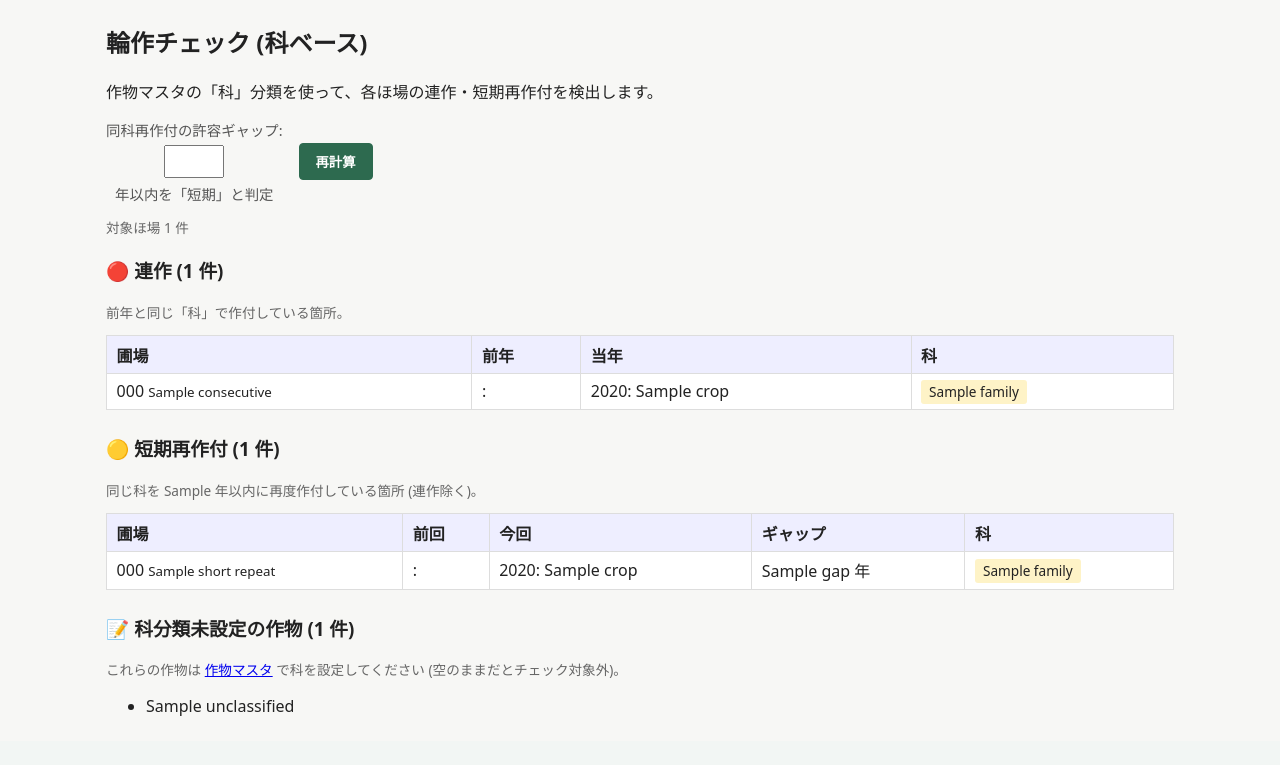
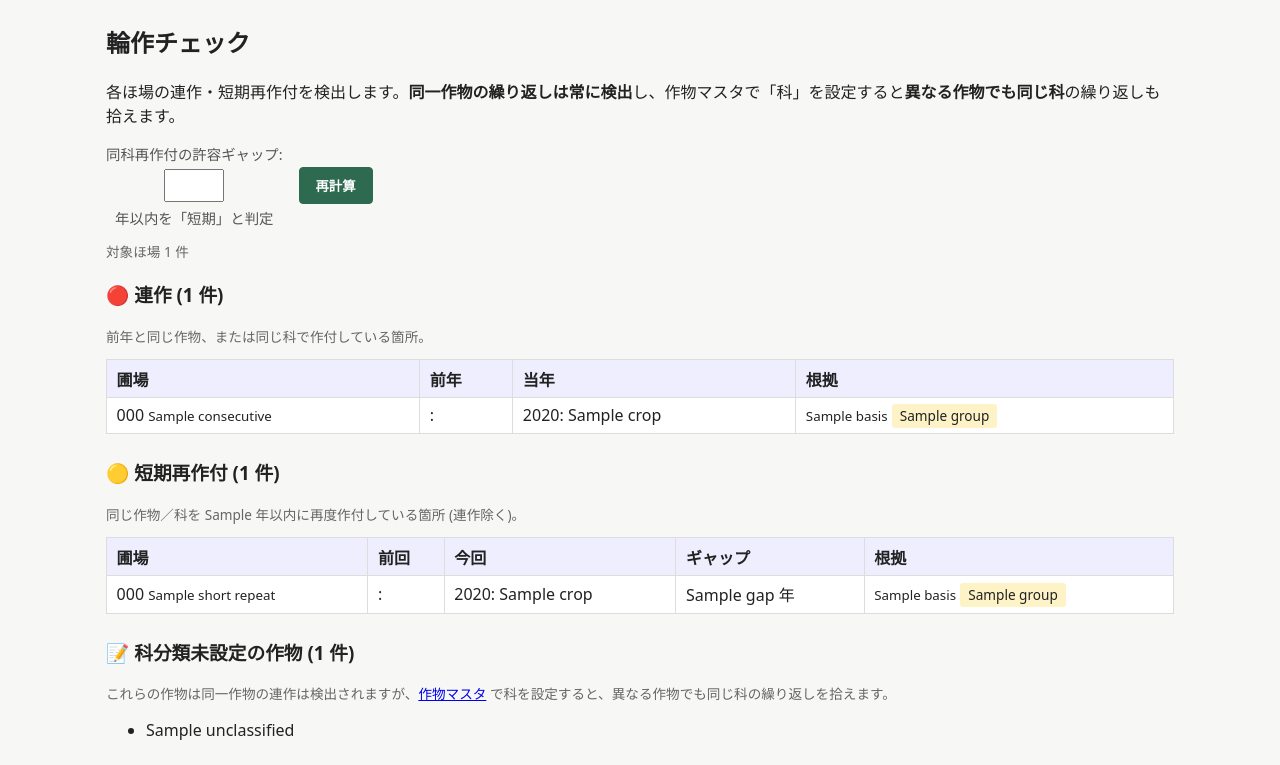
Before and after one commit to yasunorioi/rotation-planner-v2, a FastAPI app: template app/templates/rotation_check/index.html in a window 1280 px wide. Shown: the part 80-845 px from the top of the page. Before the commit the page ends 796 px from the top, so only its background shows below. Run offline with FastAPI, Linux system fonts and the light colour scheme; the template is opened without the code that fills it: most values are stand-ins (such as "Sample title", 1, 10 or a date in 2020).

Commit message:
UI監査P1修正: UNKNOWN漏れ統一と同名連作の検出
P1-a 不明マーカーの横断漏れを修正:
- UNKNOWN を全画面・CSV・PDF で「不明」表記に統一、作物別の並びでは
  最後尾に置く(普通の作物に紛れさせない)。面積は合計に算入のまま。
- crop_service に display_crop / sort_crops_unknown_last を追加し、
  集計(ページ/CSV/PDF)・計画サマリ(optimizer_service×2)・計画グリッド
  過去セル・計画CSV/PDF・計画vs実績PDF に適用。
- 計画グリッドの過去 UNKNOWN セルは履歴グリッドと同じ灰斜体「不明」に。

P1-b 輪作チェックが同名連作を見逃す問題を修正:
- 科(family)一致 OR 同一作物名 で連作/短期再作付を判定(_match)。
  科未設定でもデントコーン等の連作を検出。根拠(科/同一作物)を表示。
- UNKNOWN は判定対象外、科未設定リストからも除外。

テスト4本追加 計116 passed。

Co-Authored-By: Claude Opus 4.8 (1M context) <noreply@anthropic.com>

```diff
--- a/app/routes/aggregation.py
+++ b/app/routes/aggregation.py
@@ -11,6 +11,7 @@ from fastapi.responses import StreamingResponse
 from fastapi.templating import Jinja2Templates
 
 from app.auth import CurrentUser
+from app.crop_service import display_crop, sort_crops_unknown_last
 from app.db import connect
 from rotation_planner.common.year_utils import generate_year_choices
 
@@ -47,7 +48,7 @@ def _compute_aggregation(user_id: int, years: list[str]) -> dict:
     year_set = set(years)
     for r in rows:
         y = r["year"]
-        crop = r["crop"]
+        crop = display_crop(r["crop"])  # 内部マーカー UNKNOWN → 「不明」
         if y not in year_set or not crop:
             continue
         if crop not in seen:
@@ -55,7 +56,7 @@ def _compute_aggregation(user_id: int, years: list[str]) -> dict:
             crops.append(crop)
         summary[y][crop] = summary[y].get(crop, 0.0) + float(r["area_ha"] or 0.0)
         counts[y][crop] = counts[y].get(crop, 0) + 1
-    crops.sort()
+    crops = sort_crops_unknown_last(crops)  # 「不明」は最後尾
     return {
         "years": years,
         "crops": crops,
--- a/app/routes/plans.py
+++ b/app/routes/plans.py
@@ -519,12 +519,13 @@ def export_result_csv(user: CurrentUser, plan_id: int):
     else:
         header = ["圃場"] + list(result["past_years"]) + list(result["future_years"])
         w.writerow(header)
+        from app.crop_service import display_crop
         for code in result["field_codes"]:
             row = [code]
             for y in result["past_years"]:
-                row.append(result["grid"].get((code, y), ""))
+                row.append(display_crop(result["grid"].get((code, y))))
             for y in result["future_years"]:
-                row.append(result["grid"].get((code, y), ""))
+                row.append(display_crop(result["grid"].get((code, y))))
             w.writerow(row)
     buf.seek(0)
     return StreamingResponse(
--- a/app/static/css/style.css
+++ b/app/static/css/style.css
@@ -104,6 +104,7 @@ form button[type="button"]:hover { background: #f0f0f0; }
 .rotation-result th.past { background: #e8e8e8; color: #666; }
 .rotation-result th.future { background: #d8f3dc; }
 .rotation-result td.past-cell { background: #f5f5f5; color: #666; }
+.rotation-result td.past-cell.unknown { color: #999; font-style: italic; }
 .rotation-result td.future-cell { background: #fffceb; font-weight: 500; }
 .rotation-result td.future-cell.empty { color: #ccc; background: #fafafa; font-weight: normal; }
 .rotation-result th.field-label { background: #f0f0f0; font-weight: normal; text-align: left; }
--- a/app/templates/plans/_grid.html
+++ b/app/templates/plans/_grid.html
@@ -17,7 +17,7 @@
       <th class="field-label">{{ code }}</th>
       {% for y in result.past_years %}
         {% set crop = result.grid.get((code, y), "") %}
-        <td class="past-cell">{{ crop }}</td>
+        <td class="past-cell {% if crop == 'UNKNOWN' %}unknown{% endif %}">{% if crop == 'UNKNOWN' %}不明{% else %}{{ crop }}{% endif %}</td>
       {% endfor %}
       {% for y in result.future_years %}
         {% set fid = result.field_id_by_code.get(code) %}
--- a/app/templates/rotation_check/index.html
+++ b/app/templates/rotation_check/index.html
@@ -1,8 +1,8 @@
 {% extends "base.html" %}
 {% block title %}輪作チェック{% endblock %}
 {% block content %}
-<h2>輪作チェック (科ベース)</h2>
-<p>作物マスタの「科」分類を使って、各ほ場の連作・短期再作付を検出します。</p>
+<h2>輪作チェック</h2>
+<p>各ほ場の連作・短期再作付を検出します。<strong>同一作物の繰り返しは常に検出</strong>し、作物マスタで「科」を設定すると<strong>異なる作物でも同じ科</strong>の繰り返しも拾えます。</p>
 
 <form method="get" action="/rotation-check/" class="filter-bar">
   <label>同科再作付の許容ギャップ:
@@ -16,13 +16,13 @@
 
 <section>
   <h3>🔴 連作 ({{ data.consecutive|length }} 件)</h3>
-  <p class="hint">前年と同じ「科」で作付している箇所。</p>
+  <p class="hint">前年と同じ作物、または同じ科で作付している箇所。</p>
   {% if not data.consecutive %}
   <p class="hint">該当なし</p>
   {% else %}
   <table class="check-table">
     <thead>
-      <tr><th>圃場</th><th>前年</th><th>当年</th><th>科</th></tr>
+      <tr><th>圃場</th><th>前年</th><th>当年</th><th>根拠</th></tr>
     </thead>
     <tbody>
       {% for c in data.consecutive %}
@@ -30,7 +30,7 @@
         <td>{{ c.field_code }} <small>{{ c.field_name or "" }}</small></td>
         <td>{{ c.prev_year }}: {{ c.prev_crop }}</td>
         <td>{{ c.year }}: {{ c.crop }}</td>
-        <td><span class="family-tag">{{ c.family }}</span></td>
+        <td><small>{{ c.basis }}</small> <span class="family-tag">{{ c.group }}</span></td>
       </tr>
       {% endfor %}
     </tbody>
@@ -40,13 +40,13 @@
 
 <section>
   <h3>🟡 短期再作付 ({{ data.short_repeat|length }} 件)</h3>
-  <p class="hint">同じ科を {{ data.gap_threshold }} 年以内に再度作付している箇所 (連作除く)。</p>
+  <p class="hint">同じ作物／科を {{ data.gap_threshold }} 年以内に再度作付している箇所 (連作除く)。</p>
   {% if not data.short_repeat %}
   <p class="hint">該当なし</p>
   {% else %}
   <table class="check-table">
     <thead>
-      <tr><th>圃場</th><th>前回</th><th>今回</th><th>ギャップ</th><th>科</th></tr>
+      <tr><th>圃場</th><th>前回</th><th>今回</th><th>ギャップ</th><th>根拠</th></tr>
     </thead>
     <tbody>
       {% for c in data.short_repeat %}
@@ -55,7 +55,7 @@
         <td>{{ c.prev_year }}: {{ c.prev_crop }}</td>
         <td>{{ c.year }}: {{ c.crop }}</td>
         <td>{{ c.gap }} 年</td>
-        <td><span class="family-tag">{{ c.family }}</span></td>
+        <td><small>{{ c.basis }}</small> <span class="family-tag">{{ c.group }}</span></td>
       </tr>
       {% endfor %}
     </tbody>
@@ -66,7 +66,7 @@
 {% if data.unclassified %}
 <section>
   <h3>📝 科分類未設定の作物 ({{ data.unclassified|length }} 件)</h3>
-  <p class="hint">これらの作物は <a href="/crop-masters/">作物マスタ</a> で科を設定してください (空のままだとチェック対象外)。</p>
+  <p class="hint">これらの作物は同一作物の連作は検出されますが、<a href="/crop-masters/">作物マスタ</a> で科を設定すると、異なる作物でも同じ科の繰り返しを拾えます。</p>
   <ul>
     {% for c in data.unclassified %}<li>{{ c }}</li>{% endfor %}
   </ul>
```
Also changed, not shown: app/crop_service.py (+13 -0 lines), app/optimizer_service.py (+5 -2 lines), app/pdf_service.py (+7 -5 lines), app/routes/rotation_check.py (+49 -27 lines), tests/test_smoke.py (+46 -0 lines).
